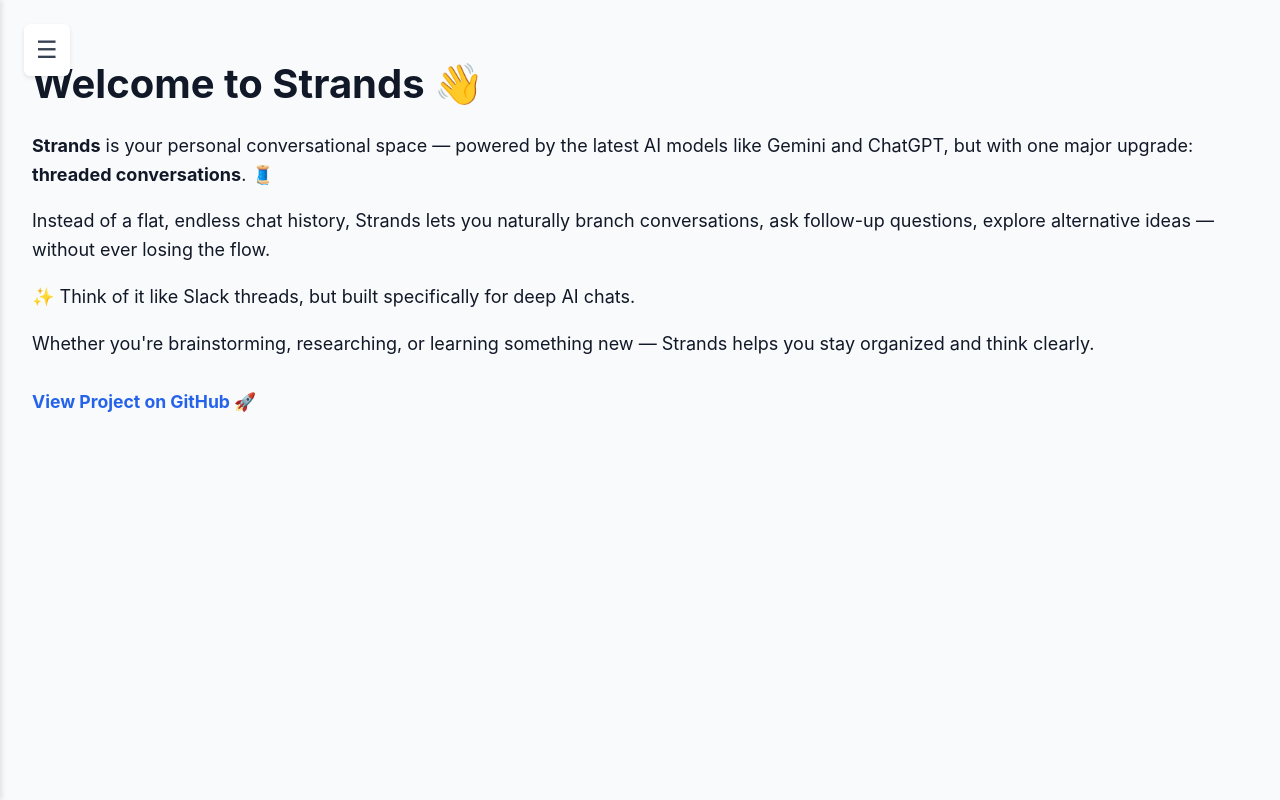
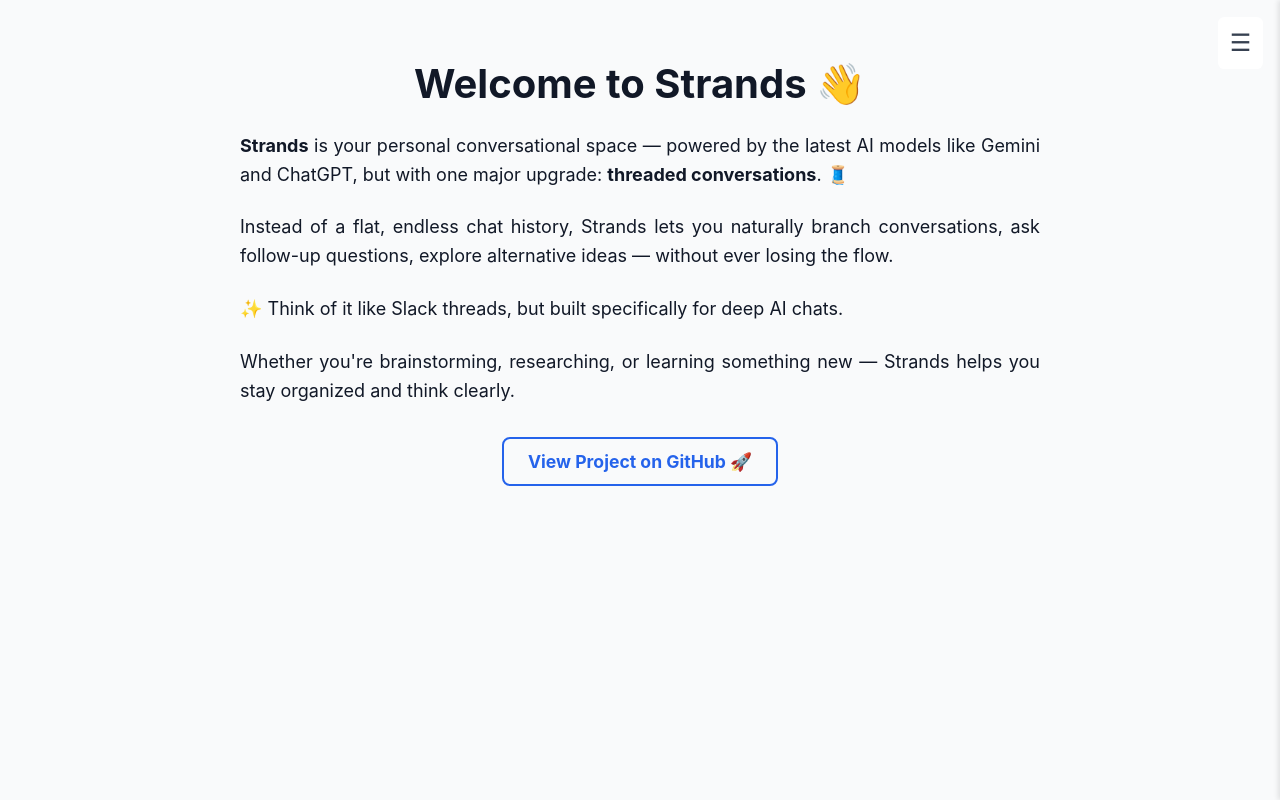
Before and after one commit to shresthkapoor7/strands, a React (Create React App) app: page / in a window 1280 px wide. Built offline with nearby package versions, Linux system fonts and the light colour scheme.

Commit message:
UI fixes

```diff
--- a/src/App.css
+++ b/src/App.css
@@ -51,18 +51,18 @@
 .sidebar {
   width: 200px;
   background-color: #ffffff;
-  border-right: 1px solid #e5e7eb;
+  border-left: 1px solid #e5e7eb;
   display: flex;
   flex-direction: column;
   padding: 1rem;
   transition: transform 0.3s ease;
   position: fixed;
-  left: 0;
+  right: 0;
   top: 0;
   bottom: 0;
-  transform: translateX(-100%);
+  transform: translateX(100%);
   z-index: 1000;
-  box-shadow: 2px 0 5px rgba(0,0,0,0.1);
+  box-shadow: -2px 0 5px rgba(0,0,0,0.1);
 }
 
 .sidebar.open {
@@ -107,6 +107,9 @@
 .main-content {
   flex: 1;
   padding: 2rem;
+  max-width: 800px;
+  margin: 0 auto;
+  text-align: center;
 }
 
 /* Mobile Topbar */
@@ -131,16 +134,20 @@
   font-size: 2.5rem;
   font-weight: bold;
   margin-bottom: 1.5rem;
+  text-align: center;
 }
 
 .main-description {
   font-size: 1.125rem;
-  margin-bottom: 1rem;
+  margin-bottom: 1.5rem;
   line-height: 1.6;
+  text-align: justify;
+  text-justify: inter-word;
 }
 
 .main-links {
   margin-top: 2rem;
+  text-align: center;
 }
 
 .github-link {
@@ -148,10 +155,17 @@
   color: #2563eb;
   text-decoration: none;
   font-size: 1.1rem;
+  display: inline-block;
+  padding: 0.75rem 1.5rem;
+  border: 2px solid #2563eb;
+  border-radius: 0.5rem;
+  transition: all 0.2s ease;
 }
 
 .github-link:hover {
-  text-decoration: underline;
+  background-color: #2563eb;
+  color: white;
+  text-decoration: none;
 }
 
 .nav-button.active {
@@ -162,8 +176,8 @@
 
 .drawer-button {
   position: fixed;
-  top: 1.5rem;
-  left: 1.5rem;
+  top: 1.05rem;
+  right: 1.05rem;
   z-index: 999;
   background: none;
   border: none;
@@ -173,10 +187,20 @@
   color: #374151;
   background-color: #ffffff;
   border-radius: 0.4rem;
-  box-shadow: 0 2px 4px rgba(0,0,0,0.1);
-  margin-right: 1rem;
 }
 
 .drawer-button:hover {
   background-color: #f3f4f6;
 }
+
+.close-sidebar {
+  top: 1rem;
+  left: 2rem;
+  background: none;
+  border: none;
+  color: #374151;
+  font-size: 1.5rem;
+  cursor: pointer;
+  box-shadow: 0 2px 4px rgba(0,0,0,0.1);
+  padding: 0.5rem;
+}
--- a/src/components/Sidebar.js
+++ b/src/components/Sidebar.js
@@ -1,6 +1,21 @@
 import { NavLink } from "react-router-dom";
+import { useEffect } from "react";
 
 function Sidebar({ isOpen, toggleSidebar }) {
+  useEffect(() => {
+    let timeoutId;
+    if (isOpen) {
+      timeoutId = setTimeout(() => {
+        toggleSidebar();
+      }, 2200);
+    }
+    return () => {
+      if (timeoutId) {
+        clearTimeout(timeoutId);
+      }
+    };
+  }, [isOpen, toggleSidebar]);
+
   return (
     <>
       <button className="drawer-button" onClick={toggleSidebar}>
--- a/src/pages/ChatPage.css
+++ b/src/pages/ChatPage.css
@@ -90,7 +90,6 @@
 /* Chat Header */
 .chat-header {
   margin-bottom: 2rem;
-  padding-left: 4rem;
 }
 
 .chat-title {
@@ -250,10 +249,9 @@
 /* THREAD HEADER */
 .thread-header {
   border-bottom: 1px solid var(--border-color);
-  padding-bottom: var(--spacing-md);
-  margin-bottom: var(--spacing-sm);
+  padding-bottom: 0.5rem;
+  margin-bottom: 0.5rem;
   display: flex;
-  justify-content: space-between;
   align-items: center;
 }
 
@@ -268,6 +266,7 @@
   border: none;
   font-size: 1.5rem;
   cursor: pointer;
+  padding: 0.25rem;
 }
 
 /* THREAD REPLIES */
--- a/src/pages/ChatPage.js
+++ b/src/pages/ChatPage.js
@@ -342,13 +342,13 @@ function ChatPage() {
           />
           <div className="thread-panel" style={{ width: `${threadWidth}px` }}>
             <div className="thread-header">
-              <h2>Thread 🧵</h2>
               <button
                 className="close-thread"
                 onClick={() => setActiveThread(null)}
               >
                 ✖️
               </button>
+              <h2>Thread 🧵</h2>
             </div>
 
             <div className="thread-replies">
```
